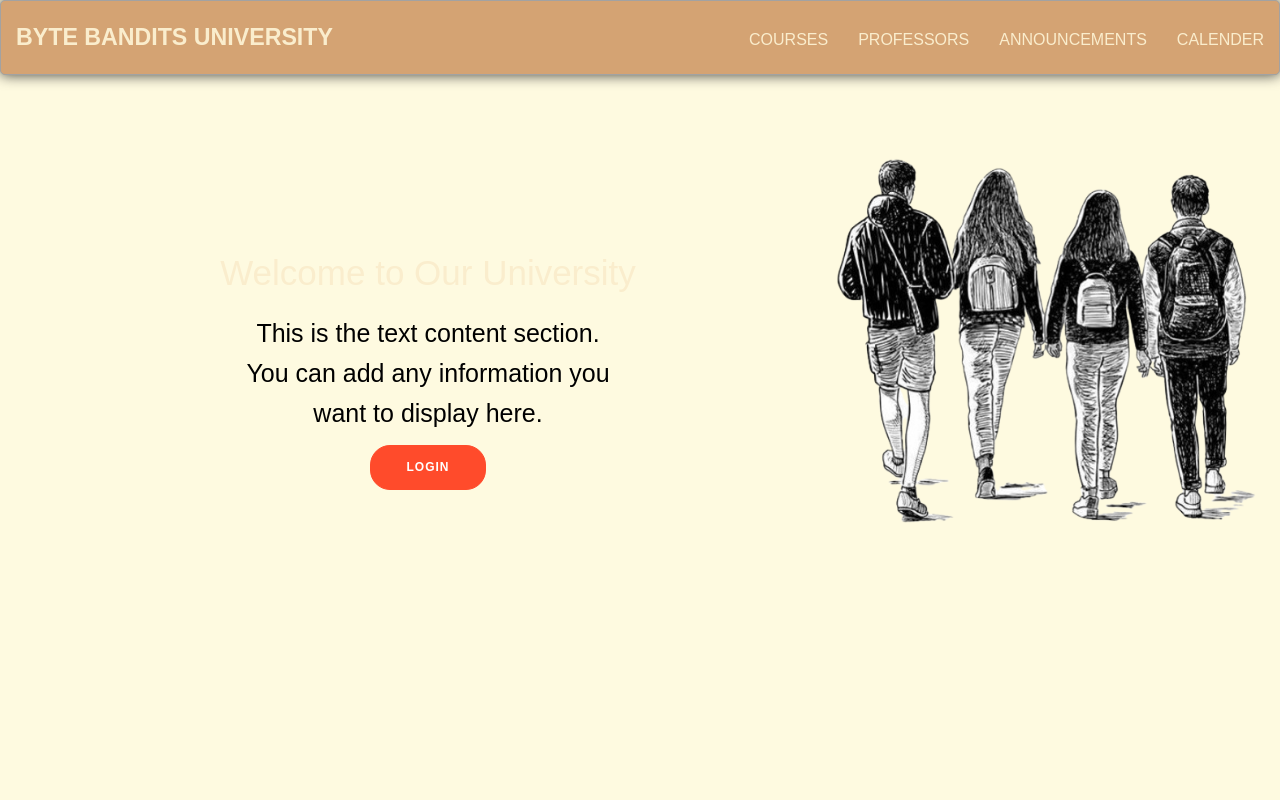
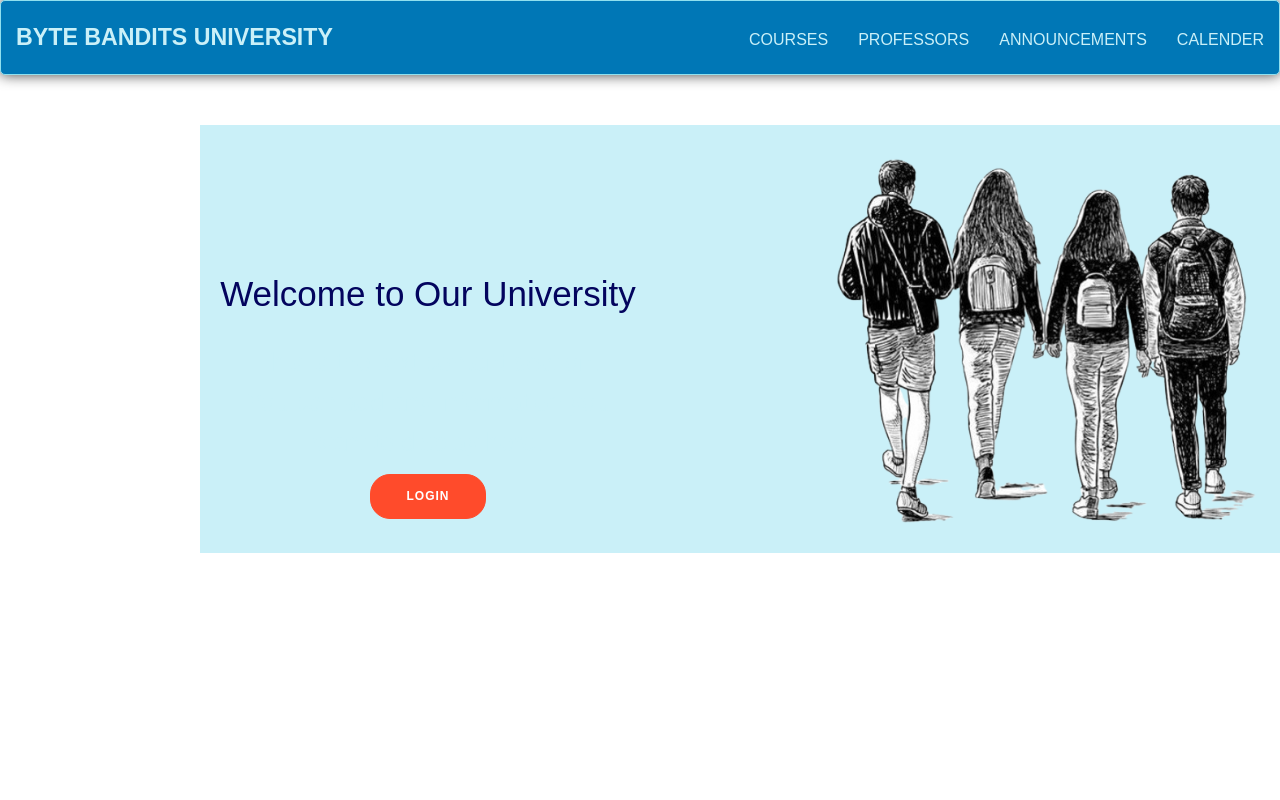
Before and after one commit to DheerJoisher/Student-Registration-Portal, a React (Create React App) app: page / in a window 1280 px wide. Shown: the top 800 px of the page. Built offline with nearby package versions, Linux system fonts and the light colour scheme.

Commit message:
updated css

```diff
--- a/src/Components/Footer/Footer.css
+++ b/src/Components/Footer/Footer.css
@@ -0,0 +1,15 @@
+.main.footer{
+    background-color: #0077B6;
+}
+.footer-column-add{
+    color: #03045E;
+}
+p{
+    color: #CAF0F8;
+}
+.footer-a{
+    color: #CAF0F8;
+}
+.footer-end{
+    color: #03045E;
+}
--- a/src/Components/Footer/Footer.js
+++ b/src/Components/Footer/Footer.js
@@ -1,8 +1,9 @@
 import React from 'react';
+import './Footer.css';
 
 function Footer() {
   return (
-    <footer style={{ backgroundColor: '#D4A373', color: 'black', paddingTop: '20px', textAlign: 'center', display: 'flex', justifyContent: 'space-between', flexWrap: 'wrap' }}>
+    <footer>
       <div className="footer-column">
         <h3>Contact Us</h3>
         <p>123 University Ave,</p>
@@ -11,11 +12,10 @@ function Footer() {
       </div>
       <div className="footer-column">
         <h3>Quick Links</h3>
-        <ul style={{ listStyle: 'none', padding: 0 }}>
+        <ul>
           <li><a href="#">Courses</a></li>
           <li><a href="#">Professors</a></li>
           <li><a href="#">Calendar</a></li>
-
         </ul>
       </div>
       <div className="footer-column">
--- a/src/Components/Main/MainPage.css
+++ b/src/Components/Main/MainPage.css
@@ -1,10 +1,9 @@
 body {
     margin: 0;
     font-family: Arial, sans-serif;
-    background-color: #FEFAE0;
 }
 nav {
-    background-color: #CCD5AE;
+    background-color: #0077B6;
     display: flex;
     justify-content: space-between;
     align-items: center;
@@ -24,11 +23,12 @@ nav ul {
 }
 nav ul li {
     margin: 0 10px;
+
 }
 nav ul li a {
-    color: black;
     font-size: 24px;
     text-decoration: none;
+    color: #CAF0F8;
 }
 .main-content {
     display: flex;
@@ -37,6 +37,7 @@ nav ul li a {
     padding: 20px;
     text-align: center;
     margin-left: 200px;
+    background-color: #CAF0F8;
 }
 .text-content {
     width: 40%;
@@ -69,7 +70,7 @@ nav ul li a {
     transform: scale(1.1);
 }
 footer {
-    background-color: #FAEDCD;
+    background-color: #0077B6;
     padding: 20px;
     text-align: center;
     font-size: 20px;
@@ -78,13 +79,13 @@ footer {
     display: flex;
     justify-content: space-around;
     align-items: flex-start;
-    color: #D4A373;
     margin-bottom: 20px;
 }
-hr {
+h2 {
     border: none;
-    border-top: 1px solid #D4A373;
+    border-top: 1px solid #CAF0F8;
     margin: 20px 0;
+    color: #03045E;
 }
 .social-media-icon {
     width: 30px;
@@ -92,3 +93,6 @@ hr {
     margin-right: 10px;
     cursor: pointer;
 }
+p{
+    color: #0077B6;
+}
--- a/src/Components/Navbar/Navbar.css
+++ b/src/Components/Navbar/Navbar.css
@@ -13,11 +13,8 @@ ul {
   list-style: none;
 }
 
-
-h2,
-h3,
 a {
-	color: #faedcd;
+	color: #CAF0F8;
     font-size: 1em;
 
 }
@@ -35,32 +32,32 @@ a {
 
 .main-nav {
 	margin-top: 5px;
+	color: #CAF0F8;
 
 }
 .logo a,
-.main-nav a {
+.main-nav li {
 	padding: 10px 15px;
 	text-transform: uppercase;
 	text-align: center;
 	display: block;
 }
 
-.main-nav a {
-	color: #faedcd;
+.main-nav li {
+	color: #CAF0F8;
 	font-size: 1em;
 }
 
-.main-nav a:hover {
+.main-nav li:hover {
 	color: #ed7014;
 }
-
 
 
 .header {
 	padding-top: .5em;
 	padding-bottom: .5em;
-	border: 1px solid #a2a2a2;
-	background-color: #d4a373;
+	border: 1px solid #90E0EF;
+	background-color: #0077b6;
 	-webkit-box-shadow: 0px 0px 14px 0px rgba(0,0,0,0.75);
 	-moz-box-shadow: 0px 0px 14px 0px rgba(0,0,0,0.75);
 	box-shadow: 0px 0px 14px 0px rgba(0,0,0,0.75);
```
